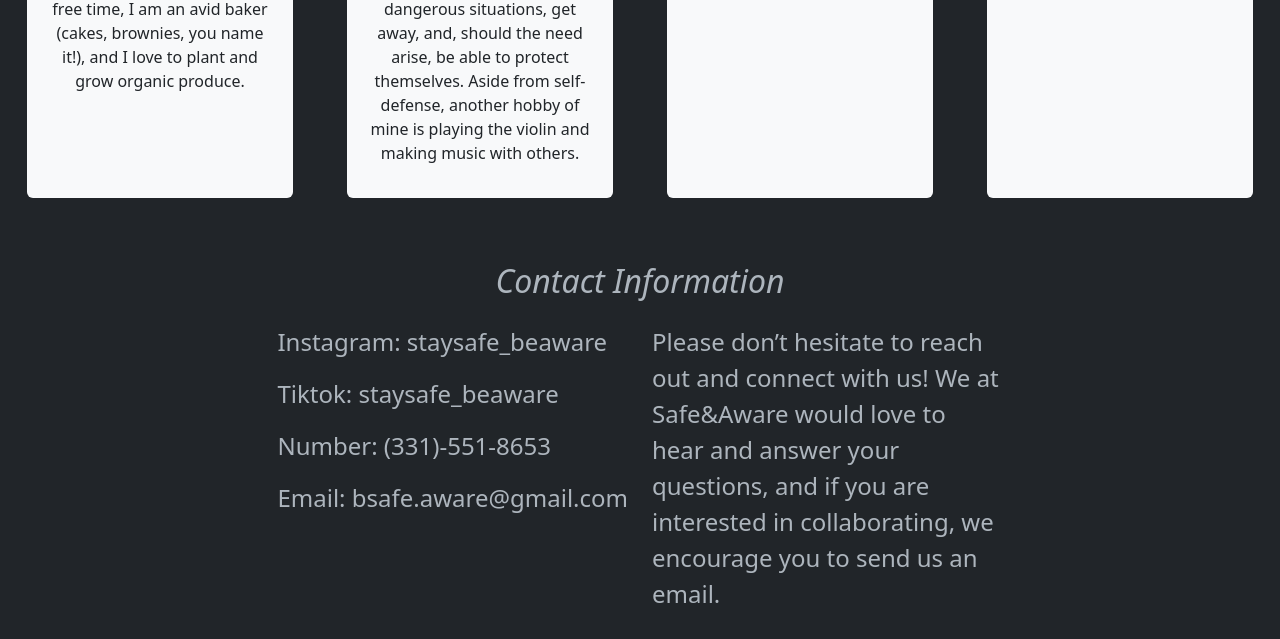
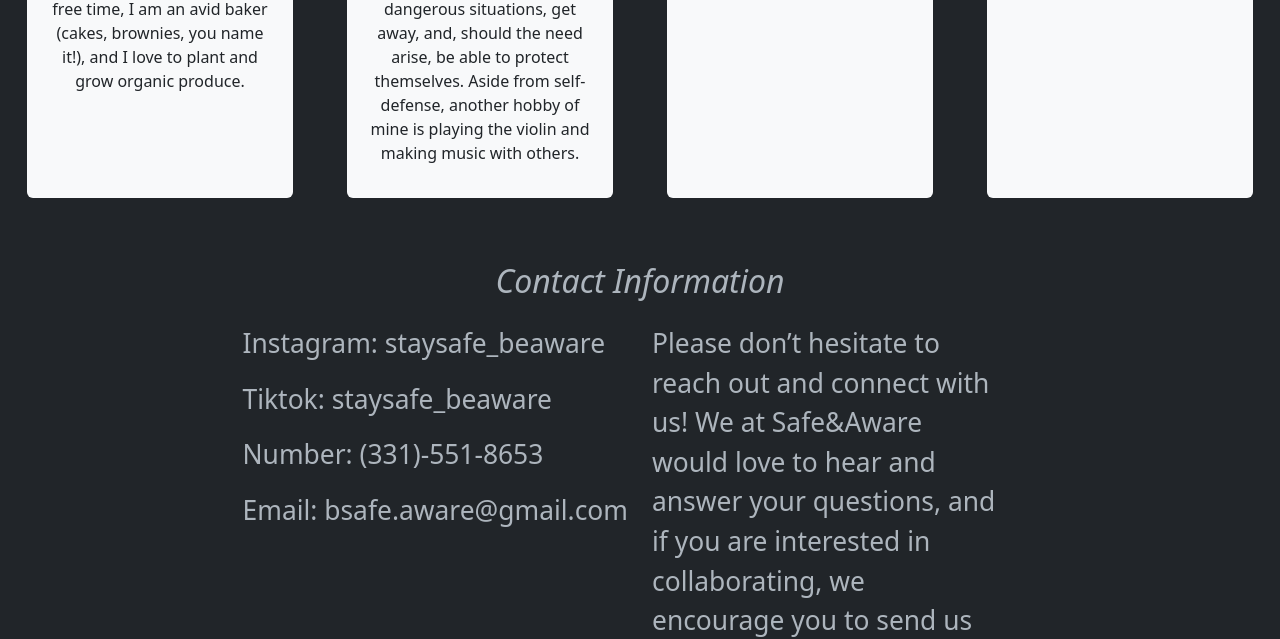
Before and after one commit to jrosadi/safeandaware, a plain HTML site: page htdocs/about.html in a window 1280 px wide. Shown: the part 987-1626 px from the top of the page. Drawn offline with nearby package versions, Linux system fonts and the light colour scheme; files that its build step writes are made by us from their sources.

Commit message:
changed text size

```diff
--- a/htdocs/about.html
+++ b/htdocs/about.html
@@ -111,7 +111,7 @@
 </div>
 
 <div class="container mb-3">
-    <div class="row" style="margin: 0px; font-size: 1.5em">
+    <div class="row" style="margin: 0px; font-size: 1.65em">
         <div class="col-md-6">
             <div style="float: right;">
                 <p>Instagram: staysafe_beaware</p>
```
